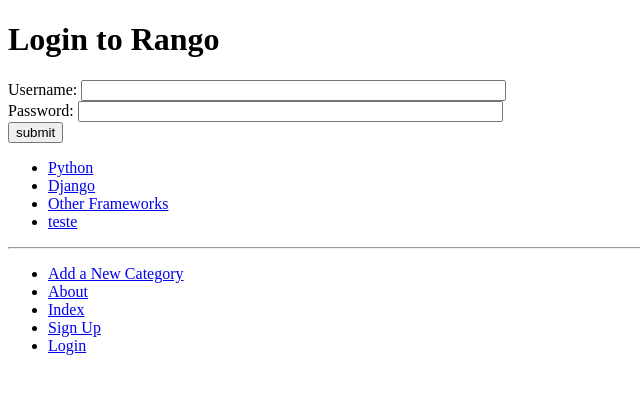
After one commit to Mrozinskikj/tango_with_django_project, a Django app: page /rango/login/ in a window 1280 px wide. The commit adds this page. Shown: the top 394 px of the page, without its empty margins (0-640 px from the left). Run offline with Django 3.2, Linux system fonts and the light colour scheme; data comes from the database, SQL or seed files in the repository.

Commit message:
Chapter 9 pt2

```diff
--- a/rango/urls.py
+++ b/rango/urls.py
@@ -10,4 +10,5 @@
     path('add_category/', views.add_category, name='add_category'),
     path('category/<slug:category_name_slug>/add_page/', views.add_page, name='add_page'),
     path('register/', views.register, name='register'),
+    path('login/', views.user_login, name='login'),
 ]
--- a/rango/views.py
+++ b/rango/views.py
@@ -1,5 +1,6 @@
 from django.shortcuts import render
 from django.shortcuts import redirect
+from django.contrib.auth import authenticate, login
 from django.http import HttpResponse
 from django.urls import reverse
 from rango.models import Category
@@ -109,3 +110,22 @@
     return render(request,'rango/register.html',context={'user_form':user_form,
                                                          'profile_form':profile_form,
                                                          'registered':registered})
+
+def user_login(request):
+    if request.method == 'Post':
+        username = request.POST.get('username')
+        password = request.POST.get('password')
+
+        user = authenticate(username=username, password=password)
+
+        if user:
+            if user.is_active:
+                login(request, user)
+                return redirect(reverse('rango:index'))
+            else:
+                return HttpResponse("Your Rango account is disabled.")
+        else:
+            print(f"Invalid login detials: {username}, [password]")
+            return HttpResponse("Invalid login details supplied")
+    else:
+        return render(request, 'rango/login.html')
--- a/templates/rango/base.html
+++ b/templates/rango/base.html
@@ -29,6 +29,7 @@
                 <li><a href="{% url 'rango:about' %}">About</a></li>
                 <li><a href="{% url 'rango:index' %}">Index</a></li>
                 <li><a href="{% url 'rango:register' %}">Sign Up</a></li>
+                <li><a href="{% url 'rango:login' %}">Login</a></li>
             </ul>
         </div>
     </body>
--- a/templates/rango/index.html
+++ b/templates/rango/index.html
@@ -8,7 +8,11 @@
 {% block body_block %}
 <h1>Rango says...</h1>
 <div>
+{% if user.is_authenticated %}
+    howdy {{ user.username }}! <br />
+{% else %}
     hey there partner! <br />
+{% endif %}
     <strong>{{ boldmessage }}</strong>
 </div>
 
--- /dev/null
+++ b/templates/rango/login.html
@@ -0,0 +1,18 @@
+{% extends 'rango/base.html' %}
+{% load staticfiles %}
+
+{% block title_block %}
+    Register
+{% endblock %}
+
+{% block body_block %}
+<h1>Login to Rango</h1>
+<form id="login_form" method="post" action="{% url 'rango:login' %}">
+    {% csrf_token %}
+    Username: <input type="text" name="username" value="" size="50" />
+    <br />
+    Password: <input type="text" name="password" value="" size="50" />
+    <br />
+    <input type="submit" value="submit" />
+</form>
+{% endblock %}
```
